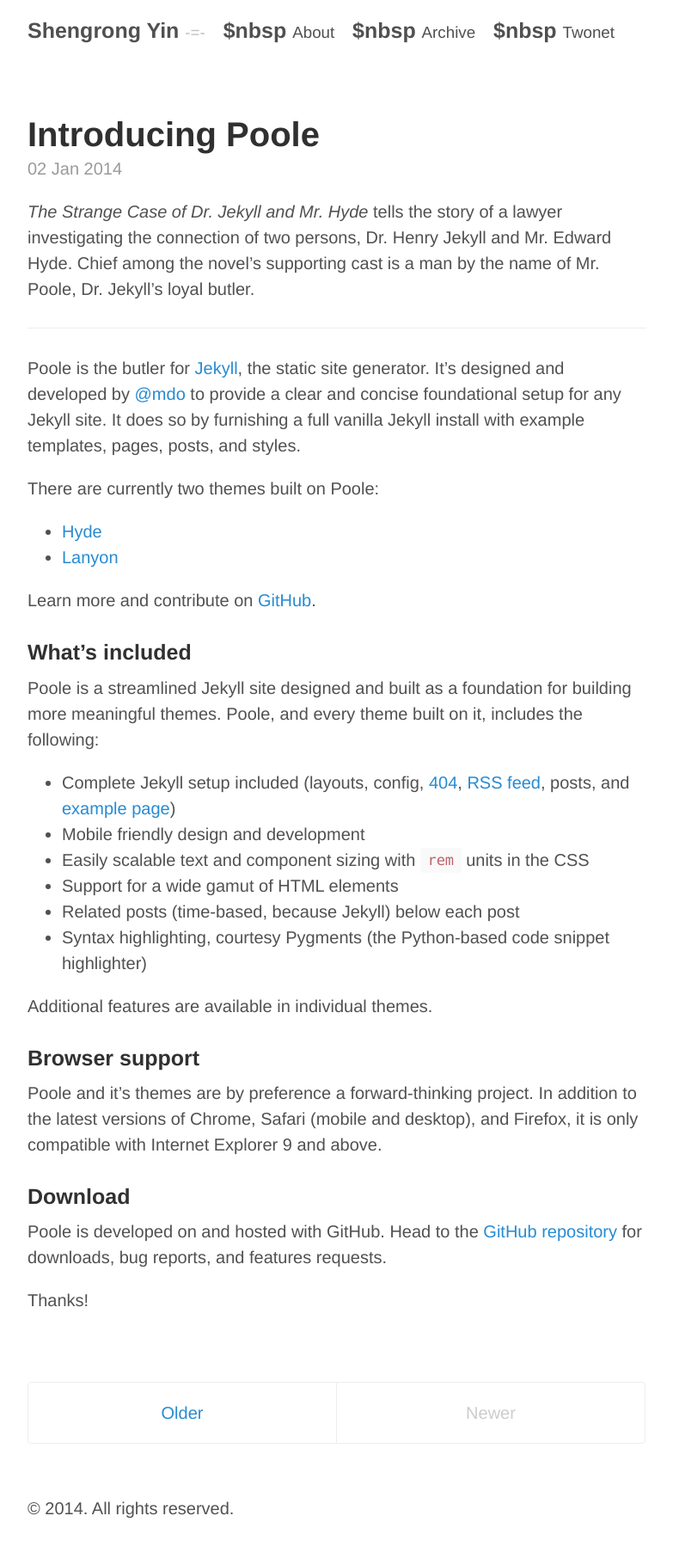
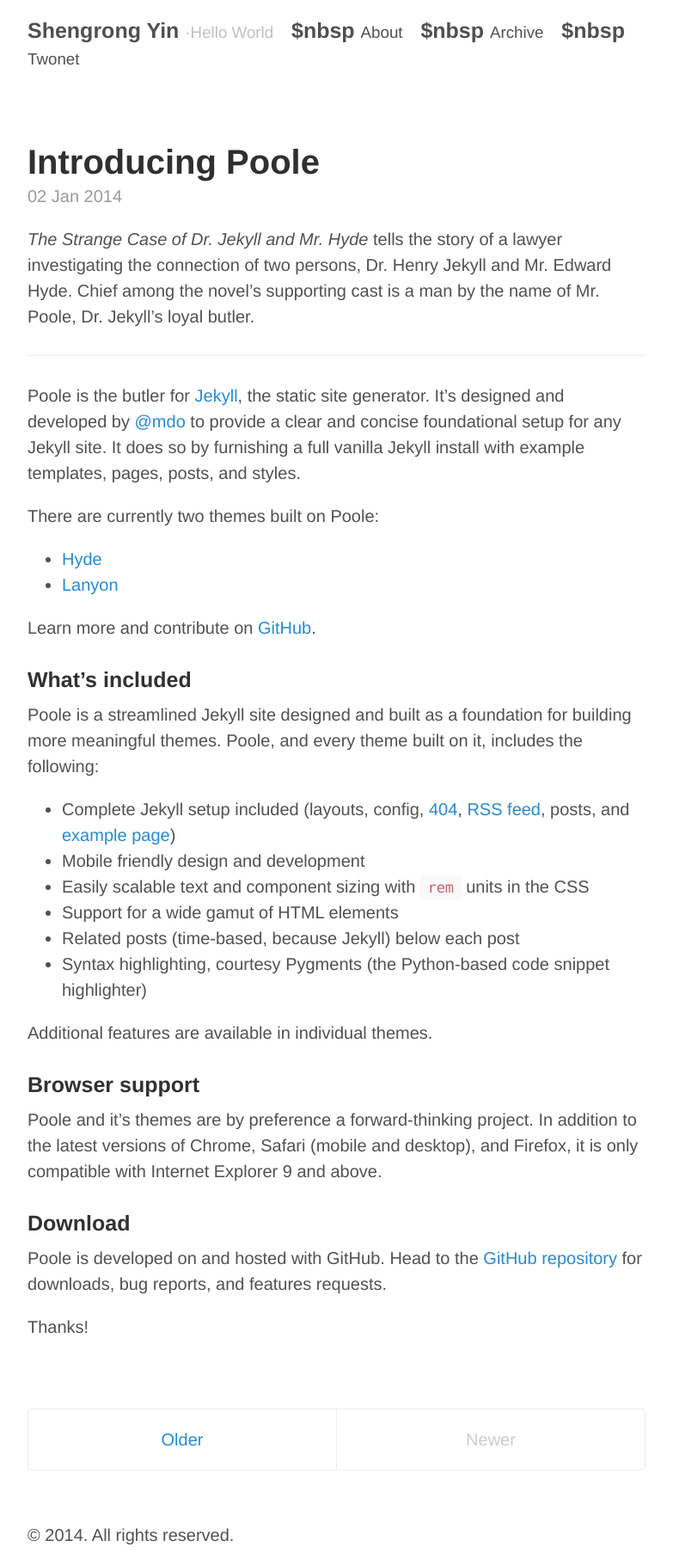
Before and after one commit to syin2/yinshengrong.github.io, a Jekyll site: the page built from index.html, in a window 1280 px wide. Shown: the whole page at 86% size, without its empty margins (248-1031 px from the left). Built offline with Jekyll 4.4.1, drawn with Linux system fonts in a browser that asks for light colours; Markdown is read by kramdown in place of the engine named in the settings; the list of posts is cut into pages by our own code; before the commit the page ends 1789 px from its top, so only the background shows below that.

Commit message:
add hello world

```diff
--- a/_config.yml
+++ b/_config.yml
@@ -7,7 +7,7 @@
 
 # Setup
 title:            Shengrong Yin
-tagline:          -=-
+tagline:          ·Hello World
 url:              http://syin.us
 paginate:         1
 baseurl:          /
```
